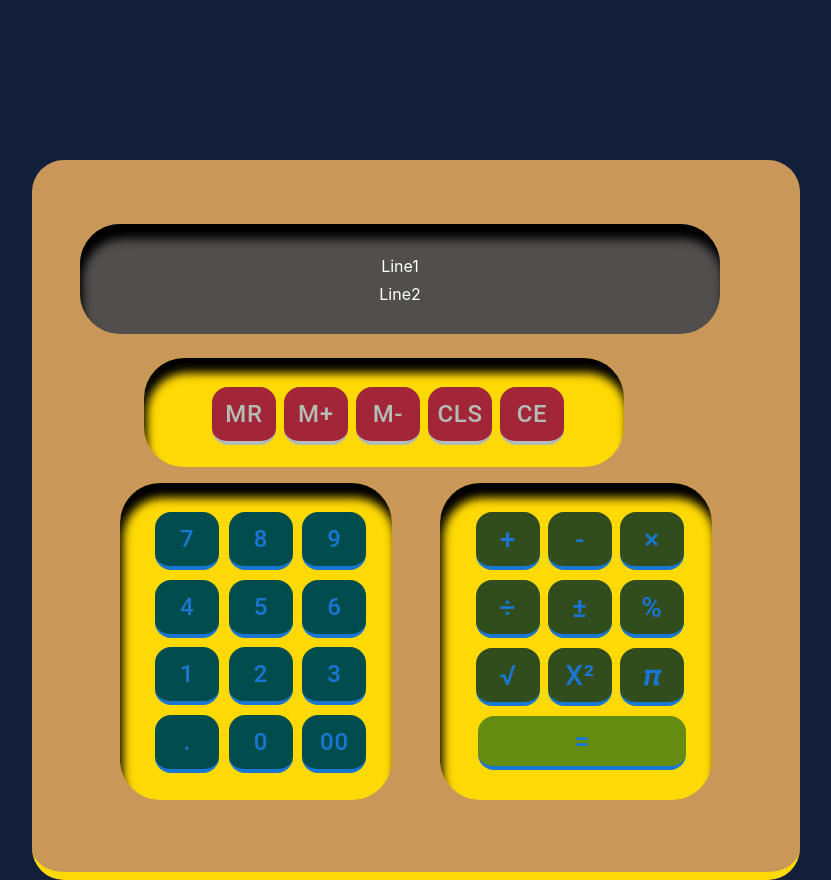
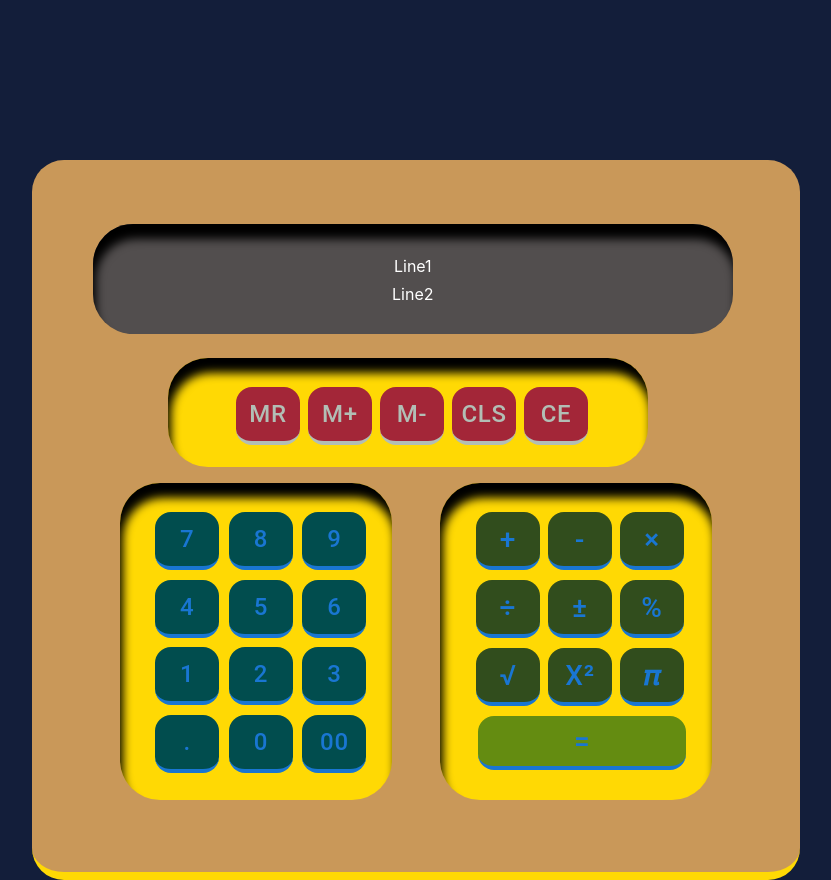
Before and after one commit to bluVshal/pub-sample-calculator, a React (Create React App) app: page / in a window 1280 px wide. Shown: the whole page, without its empty margins (128-959 px from the left). Built offline with nearby package versions, Linux system fonts and the light colour scheme.

Commit message:
Corrected CSS

```diff
--- a/src/Components/Styles/calcStyle.css
+++ b/src/Components/Styles/calcStyle.css
@@ -16,7 +16,7 @@
     width: 30rem;
     height: 5rem;
     padding-top: 1.8rem;
-    margin: 0 0 1rem 7rem;
+    margin: 0 0 1rem 8.5rem;
     border-radius: 40px;
     box-shadow: 3px 15px 10px inset;
     background-color: rgb(255, 217, 4);
@@ -47,7 +47,7 @@
     width: 40rem;
     height: 5.5rem;
     padding-top: 1.4rem;
-    margin: 0 0 1.5rem 3rem;
+    margin: 0 0 1.5rem 3.8rem;
     border-radius: 40px;
     box-shadow: 3px 15px 10px inset;
     background-color:#524e4e
```
